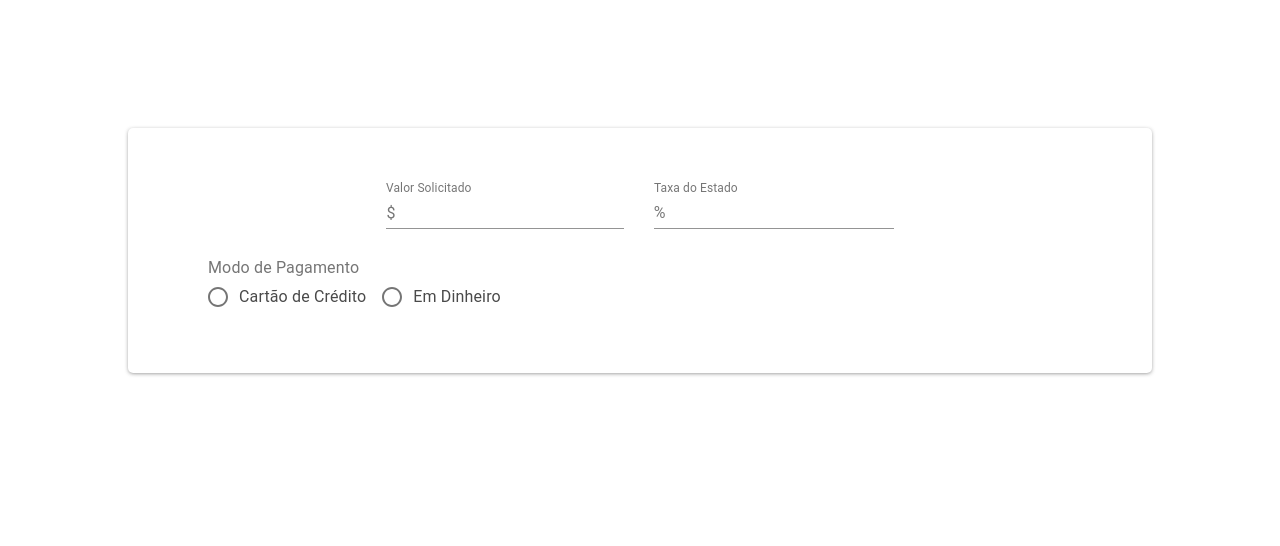
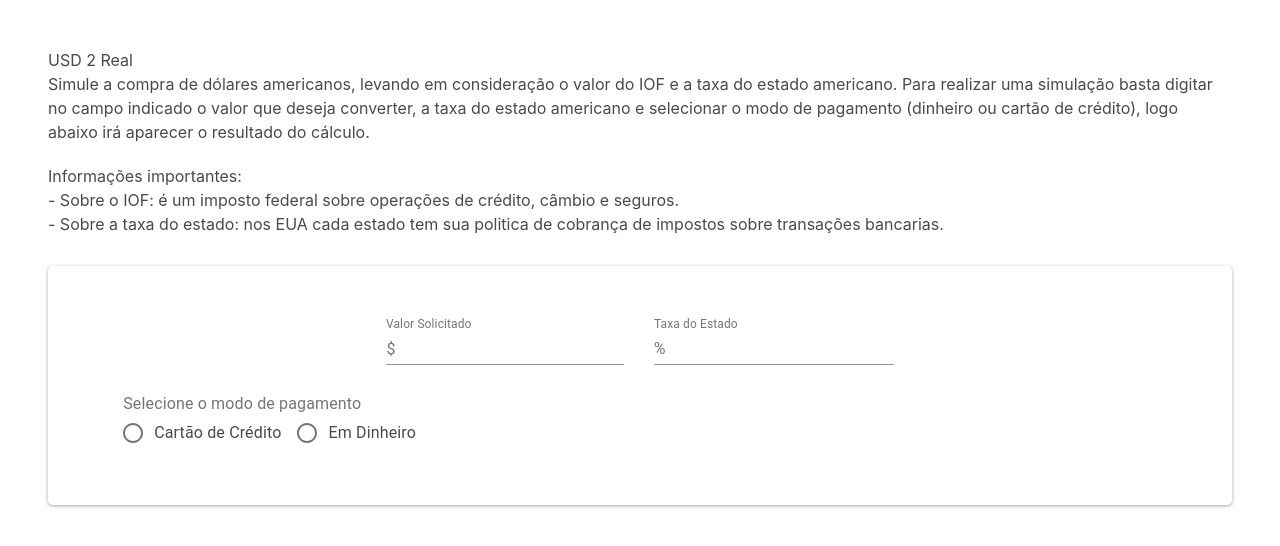
Before and after one commit to talitastravassos/dollar-to-real, a React (Create React App) app: page / in a window 1280 px wide. Shown: the top 546 px of the page. Built offline with nearby package versions, Linux system fonts and the light colour scheme; no server answers.

Commit message:
add: information for users on the home page

```diff
--- a/src/views/Home/components/Painel/index.tsx
+++ b/src/views/Home/components/Painel/index.tsx
@@ -68,7 +68,7 @@ export default function Painel() {
       </div>
       <div>
         <RadioButtons
-          legend={"Modo de Pagamento"}
+          legend={"Selecione o modo de pagamento"}
           fields={[
             { value: "credit", label: "Cartão de Crédito" },
             { value: "cash", label: "Em Dinheiro" }
--- a/src/views/Home/components/Painel/styles.module.scss
+++ b/src/views/Home/components/Painel/styles.module.scss
@@ -3,7 +3,7 @@
   flex-direction: column;
   border-radius: 5px;
   box-shadow: 0px 1px 4px -1px rgba(42, 42, 42, 0.65);
-  margin: 10% 10% 40px 10%;
+  // margin: 10% 10% 40px 10%;
   padding: 3% 5% 3% 5%;
 }
 
--- a/src/views/Home/components/ProcessedResult/styles.module.scss
+++ b/src/views/Home/components/ProcessedResult/styles.module.scss
@@ -3,7 +3,8 @@
     flex-direction: column;
     border-radius: 5px;
     box-shadow: 0px 1px 4px -1px rgba(42, 42, 42, 0.65);
-    margin: 10px 10% 10% 10%;
+    // margin: 10px 10% 10% 10%;
+    margin-top: 10px;
     padding: 3% 5% 5% 5%;
   }
 
--- a/src/views/Home/index.tsx
+++ b/src/views/Home/index.tsx
@@ -1,13 +1,42 @@
 import React from "react";
 import ProcessedResult from "./components/ProcessedResult";
 import Painel from "./components/Painel";
-// import styles from "./styles.module.scss";
+import styles from "./styles.module.scss";
 
 export default function Home() {
   return (
-    <div>
-      <Painel />
-      <ProcessedResult />
+    <div className={styles.container}>
+      <h1 className="is-size-1 is-size-2-mobile has-text-weight-bold">
+        USD 2 Real
+      </h1>
+      <p className="is-size-5">
+        Simule a compra de dólares americanos, levando em consideração o valor
+        do IOF e a taxa do estado americano. Para realizar uma simulação basta
+        digitar no campo indicado o valor que deseja converter, a taxa do estado
+        americano e selecionar o modo de pagamento (dinheiro ou cartão de
+        crédito), logo abaixo irá aparecer o resultado do cálculo.
+      </p>
+      <h3
+        className="is-size-4 is-size-5-mobile has-text-weight-bold"
+        style={{ marginTop: 20 }}
+      >
+        {" "}
+        Informações importantes:{" "}
+      </h3>
+      <ul>
+        <li>
+          - Sobre o IOF: é um imposto federal sobre operações de crédito, câmbio
+          e seguros.
+        </li>
+        <li>
+          - Sobre a taxa do estado: nos EUA cada estado tem sua politica de
+          cobrança de impostos sobre transações bancarias.
+        </li>
+      </ul>
+      <div style={{ marginTop: 30 }}>
+        <Painel />
+        <ProcessedResult />
+      </div>
     </div>
   );
 }
--- a/src/views/Home/styles.module.scss
+++ b/src/views/Home/styles.module.scss
@@ -0,0 +1,3 @@
+.container{
+    margin: 3rem;
+}
```
